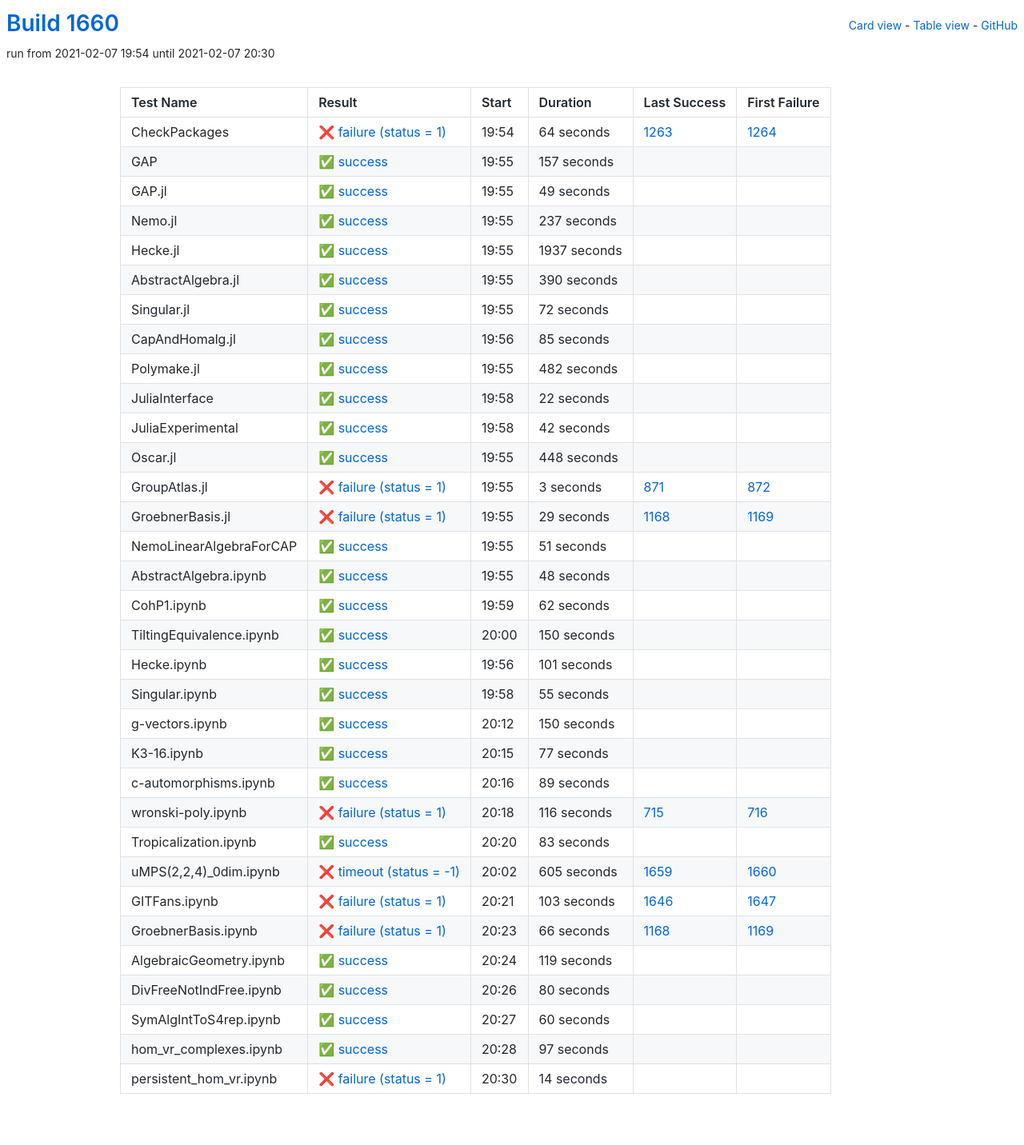
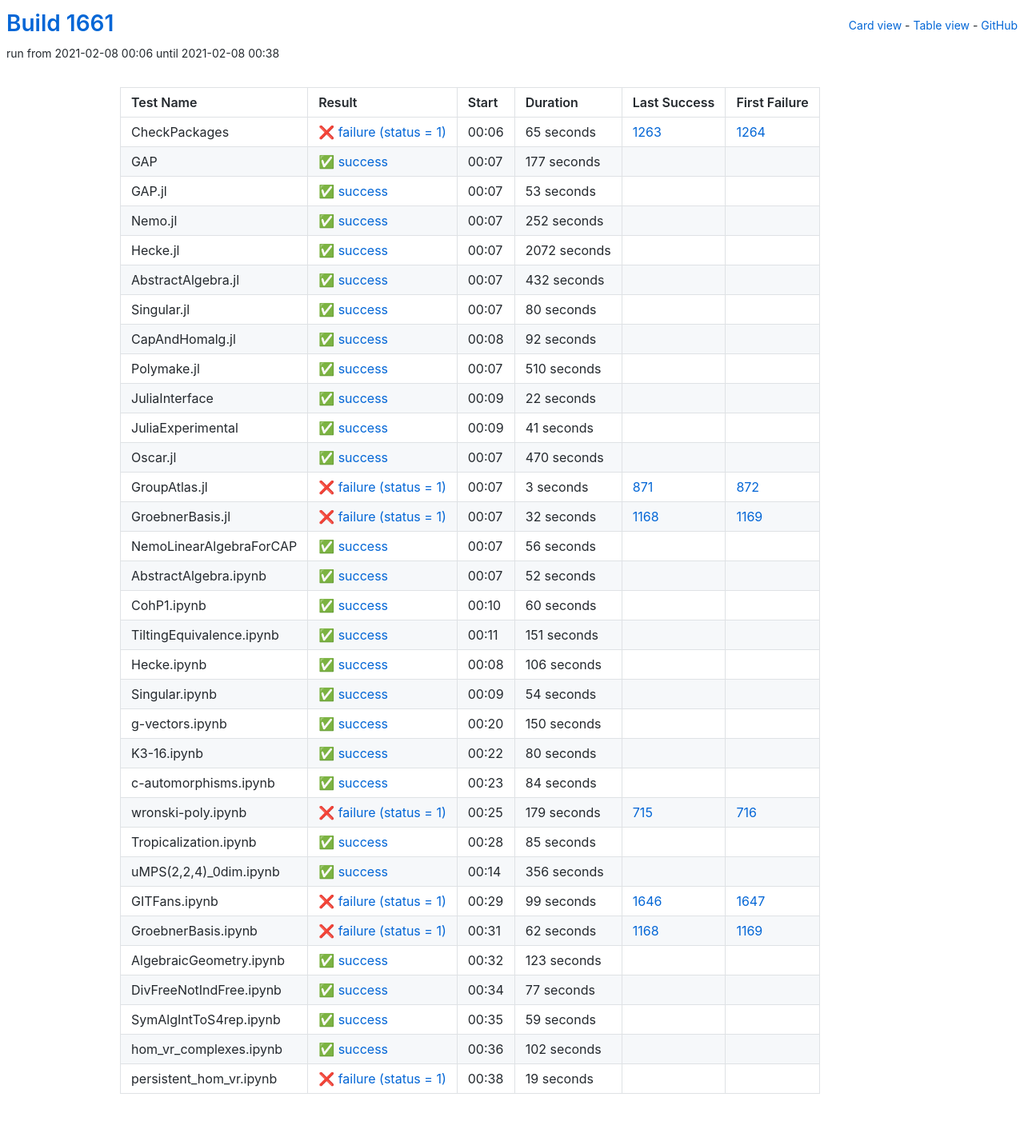
Before and after one commit to oscar-system/oscar-ci-status-stable, a Jekyll site: the page built from table.html, in a window 1280 px wide. Shown: the whole page at 80% size. Built offline with Jekyll 4.4.1, drawn with Linux system fonts in a browser that asks for light colours.

Commit message:
Build #1661

```diff
--- a/_data/ci.yml
+++ b/_data/ci.yml
@@ -1,6 +1,6 @@
 ---
-build: 1660
-build_url: https://oscarci.mathematik.uni-kl.de/job/oscar-stable/1660/
+build: 1661
+build_url: https://oscarci.mathematik.uni-kl.de/job/oscar-stable/1661/
 job: oscar-stable
 organization: oscar-system
 repo: oscar-ci-status-stable
@@ -8,116 +8,116 @@ repourl: https://github.com/oscar-system/oscar-ci-status-stable
 tests:
 - name: CheckPackages
   id: checkpackages
-  log: https://oscarci.mathematik.uni-kl.de/job/oscar-stable/1660/artifact/logs/build-1660/CheckPackages.log
-  start: 2021-02-07 19:54
+  log: https://oscarci.mathematik.uni-kl.de/job/oscar-stable/1661/artifact/logs/build-1661/CheckPackages.log
+  start: 2021-02-08 00:06
   success: false
   exitcode: 1
   status: failure
-  duration: 64
+  duration: 65
   last_success: 1263
   last_success_url: https://oscarci.mathematik.uni-kl.de/job/oscar-stable/1263/
   first_failure: 1264
   first_failure_url: https://oscarci.mathematik.uni-kl.de/job/oscar-stable/1264/
 - name: GAP
   id: gap
-  log: https://oscarci.mathematik.uni-kl.de/job/oscar-stable/1660/artifact/logs/build-1660/GAP.log
-  start: 2021-02-07 19:55
+  log: https://oscarci.mathematik.uni-kl.de/job/oscar-stable/1661/artifact/logs/build-1661/GAP.log
+  start: 2021-02-08 00:07
   success: true
   exitcode: 0
   status: success
-  duration: 157
+  duration: 177
   last_success: false
   last_success_url:
   first_failure: false
   first_failure_url:
 - name: GAP.jl
   id: gap-jl
-  log: https://oscarci.mathematik.uni-kl.de/job/oscar-stable/1660/artifact/logs/build-1660/GAP.jl.log
-  start: 2021-02-07 19:55
+  log: https://oscarci.mathematik.uni-kl.de/job/oscar-stable/1661/artifact/logs/build-1661/GAP.jl.log
+  start: 2021-02-08 00:07
   success: true
   exitcode: 0
   status: success
-  duration: 49
+  duration: 53
   last_success: false
   last_success_url:
   first_failure: false
   first_failure_url:
 - name: Nemo.jl
   id: nemo-jl
-  log: https://oscarci.mathematik.uni-kl.de/job/oscar-stable/1660/artifact/logs/build-1660/Nemo.jl.log
-  start: 2021-02-07 19:55
+  log: https://oscarci.mathematik.uni-kl.de/job/oscar-stable/1661/artifact/logs/build-1661/Nemo.jl.log
+  start: 2021-02-08 00:07
   success: true
   exitcode: 0
   status: success
-  duration: 237
+  duration: 252
   last_success: false
   last_success_url:
   first_failure: false
   first_failure_url:
 - name: Hecke.jl
   id: hecke-jl
-  log: https://oscarci.mathematik.uni-kl.de/job/oscar-stable/1660/artifact/logs/build-1660/Hecke.jl.log
-  start: 2021-02-07 19:55
+  log: https://oscarci.mathematik.uni-kl.de/job/oscar-stable/1661/artifact/logs/build-1661/Hecke.jl.log
+  start: 2021-02-08 00:07
   success: true
   exitcode: 0
   status: success
-  duration: 1937
+  duration: 2072
   last_success: false
   last_success_url:
   first_failure: false
   first_failure_url:
 - name: AbstractAlgebra.jl
   id: abstractalgebra-jl
-  log: https://oscarci.mathematik.uni-kl.de/job/oscar-stable/1660/artifact/logs/build-1660/AbstractAlgebra.jl.log
-  start: 2021-02-07 19:55
+  log: https://oscarci.mathematik.uni-kl.de/job/oscar-stable/1661/artifact/logs/build-1661/AbstractAlgebra.jl.log
+  start: 2021-02-08 00:07
   success: true
   exitcode: 0
   status: success
-  duration: 390
+  duration: 432
   last_success: false
   last_success_url:
   first_failure: false
   first_failure_url:
 - name: Singular.jl
   id: singular-jl
-  log: https://oscarci.mathematik.uni-kl.de/job/oscar-stable/1660/artifact/logs/build-1660/Singular.jl.log
-  start: 2021-02-07 19:55
+  log: https://oscarci.mathematik.uni-kl.de/job/oscar-stable/1661/artifact/logs/build-1661/Singular.jl.log
+  start: 2021-02-08 00:07
   success: true
   exitcode: 0
   status: success
-  duration: 72
+  duration: 80
   last_success: false
   last_success_url:
   first_failure: false
   first_failure_url:
 - name: CapAndHomalg.jl
   id: capandhomalg-jl
-  log: https://oscarci.mathematik.uni-kl.de/job/oscar-stable/1660/artifact/logs/build-1660/CapAndHomalg.jl.log
-  start: 2021-02-07 19:56
+  log: https://oscarci.mathematik.uni-kl.de/job/oscar-stable/1661/artifact/logs/build-1661/CapAndHomalg.jl.log
+  start: 2021-02-08 00:08
   success: true
   exitcode: 0
   status: success
-  duration: 85
+  duration: 92
   last_success: false
   last_success_url:
   first_failure: false
   first_failure_url:
 - name: Polymake.jl
   id: polymake-jl
-  log: https://oscarci.mathematik.uni-kl.de/job/oscar-stable/1660/artifact/logs/build-1660/Polymake.jl.log
-  start: 2021-02-07 19:55
+  log: https://oscarci.mathematik.uni-kl.de/job/oscar-stable/1661/artifact/logs/build-1661/Polymake.jl.log
+  start: 2021-02-08 00:07
   success: true
   exitcode: 0
   status: success
-  duration: 482
+  duration: 510
   last_success: false
   last_success_url:
   first_failure: false
   first_failure_url:
 - name: JuliaInterface
   id: juliainterface
-  log: https://oscarci.mathematik.uni-kl.de/job/oscar-stable/1660/artifact/logs/build-1660/JuliaInterface.log
-  start: 2021-02-07 19:58
+  log: https://oscarci.mathematik.uni-kl.de/job/oscar-stable/1661/artifact/logs/build-1661/JuliaInterface.log
+  start: 2021-02-08 00:09
   success: true
   exitcode: 0
   status: success
@@ -128,32 +128,32 @@ tests:
   first_failure_url:
 - name: JuliaExperimental
   id: juliaexperimental
-  log: https://oscarci.mathematik.uni-kl.de/job/oscar-stable/1660/artifact/logs/build-1660/JuliaExperimental.log
-  start: 2021-02-07 19:58
+  log: https://oscarci.mathematik.uni-kl.de/job/oscar-stable/1661/artifact/logs/build-1661/JuliaExperimental.log
+  start: 2021-02-08 00:09
   success: true
   exitcode: 0
   status: success
-  duration: 42
+  duration: 41
   last_success: false
   last_success_url:
   first_failure: false
   first_failure_url:
 - name: Oscar.jl
   id: oscar-jl
-  log: https://oscarci.mathematik.uni-kl.de/job/oscar-stable/1660/artifact/logs/build-1660/Oscar.jl.log
-  start: 2021-02-07 19:55
+  log: https://oscarci.mathematik.uni-kl.de/job/oscar-stable/1661/artifact/logs/build-1661/Oscar.jl.log
+  start: 2021-02-08 00:07
   success: true
   exitcode: 0
   status: success
-  duration: 448
+  duration: 470
   last_success: false
   last_success_url:
   first_failure: false
   first_failure_url:
 - name: GroupAtlas.jl
   id: groupatlas-jl
-  log: https://oscarci.mathematik.uni-kl.de/job/oscar-stable/1660/artifact/logs/build-1660/GroupAtlas.jl.log
-  start: 2021-02-07 19:55
+  log: https://oscarci.mathematik.uni-kl.de/job/oscar-stable/1661/artifact/logs/build-1661/GroupAtlas.jl.log
+  start: 2021-02-08 00:07
   success: false
   exitcode: 1
   status: failure
@@ -164,92 +164,92 @@ tests:
   first_failure_url: https://oscarci.mathematik.uni-kl.de/job/oscar-stable/872/
 - name: GroebnerBasis.jl
   id: groebnerbasis-jl
-  log: https://oscarci.mathematik.uni-kl.de/job/oscar-stable/1660/artifact/logs/build-1660/GroebnerBasis.jl.log
-  start: 2021-02-07 19:55
+  log: https://oscarci.mathematik.uni-kl.de/job/oscar-stable/1661/artifact/logs/build-1661/GroebnerBasis.jl.log
+  start: 2021-02-08 00:07
   success: false
   exitcode: 1
   status: failure
-  duration: 29
+  duration: 32
   last_success: 1168
   last_success_url: https://oscarci.mathematik.uni-kl.de/job/oscar-stable/1168/
   first_failure: 1169
   first_failure_url: https://oscarci.mathematik.uni-kl.de/job/oscar-stable/1169/
 - name: NemoLinearAlgebraForCAP
   id: nemolinearalgebraforcap
-  log: https://oscarci.mathematik.uni-kl.de/job/oscar-stable/1660/artifact/logs/build-1660/NemoLinearAlgebraForCAP.log
-  start: 2021-02-07 19:55
+  log: https://oscarci.mathematik.uni-kl.de/job/oscar-stable/1661/artifact/logs/build-1661/NemoLinearAlgebraForCAP.log
+  start: 2021-02-08 00:07
   success: true
   exitcode: 0
   status: success
-  duration: 51
+  duration: 56
   last_success: false
   last_success_url:
   first_failure: false
   first_failure_url:
 - name: AbstractAlgebra.ipynb
   id: abstractalgebra-ipynb
-  log: https://oscarci.mathematik.uni-kl.de/job/oscar-stable/1660/artifact/logs/build-1660/AbstractAlgebra.ipynb.log
-  start: 2021-02-07 19:55
+  log: https://oscarci.mathematik.uni-kl.de/job/oscar-stable/1661/artifact/logs/build-1661/AbstractAlgebra.ipynb.log
+  start: 2021-02-08 00:07
   success: true
   exitcode: 0
   status: success
-  duration: 48
+  duration: 52
   last_success: false
   last_success_url:
   first_failure: false
   first_failure_url:
 - name: CohP1.ipynb
   id: cohp1-ipynb
-  log: https://oscarci.mathematik.uni-kl.de/job/oscar-stable/1660/artifact/logs/build-1660/CohP1.ipynb.log
-  start: 2021-02-07 19:59
+  log: https://oscarci.mathematik.uni-kl.de/job/oscar-stable/1661/artifact/logs/build-1661/CohP1.ipynb.log
+  start: 2021-02-08 00:10
   success: true
   exitcode: 0
   status: success
-  duration: 62
+  duration: 60
   last_success: false
   last_success_url:
   first_failure: false
   first_failure_url:
 - name: TiltingEquivalence.ipynb
   id: tiltingequivalence-ipynb
-  log: https://oscarci.mathematik.uni-kl.de/job/oscar-stable/1660/artifact/logs/build-1660/TiltingEquivalence.ipynb.log
-  start: 2021-02-07 20:00
+  log: https://oscarci.mathematik.uni-kl.de/job/oscar-stable/1661/artifact/logs/build-1661/TiltingEquivalence.ipynb.log
+  start: 2021-02-08 00:11
   success: true
   exitcode: 0
   status: success
-  duration: 150
+  duration: 151
   last_success: false
   last_success_url:
   first_failure: false
   first_failure_url:
 - name: Hecke.ipynb
   id: hecke-ipynb
-  log: https://oscarci.mathematik.uni-kl.de/job/oscar-stable/1660/artifact/logs/build-1660/Hecke.ipynb.log
-  start: 2021-02-07 19:56
+  log: https://oscarci.mathematik.uni-kl.de/job/oscar-stable/1661/artifact/logs/build-1661/Hecke.ipynb.log
+  start: 2021-02-08 00:08
   success: true
   exitcode: 0
   status: success
-  duration: 101
+  duration: 106
   last_success: false
   last_success_url:
   first_failure: false
   first_failure_url:
 - name: Singular.ipynb
   id: singular-ipynb
-  log: https://oscarci.mathematik.uni-kl.de/job/oscar-stable/1660/artifact/logs/build-1660/Singular.ipynb.log
-  start: 2021-02-07 19:58
+  log: https://oscarci.mathematik.uni-kl.de/job/oscar-stable/1661/artifact/logs/build-1661/Singular.ipynb.log
+  start: 2021-02-08 00:09
   success: true
   exitcode: 0
   status: success
-  duration: 55
+  duration: 54
   last_success: false
   last_success_url:
   first_failure: false
   first_failure_url:
 - name: g-vectors.ipynb
   id: g-vectors-ipynb
-  log: https://oscarci.mathematik.uni-kl.de/job/oscar-stable/1660/artifact/logs/build-1660/g-vectors.ipynb.log
-  start: 2021-02-07 20:12
+  log: https://oscarci.mathematik.uni-kl.de/job/oscar-stable/1661/artifact/logs/build-1661/g-vectors.ipynb.log
+  start: 2021-02-08 00:20
   success: true
   exitcode: 0
   status: success
@@ -260,8 +260,104 @@ tests:
   first_failure_url:
 - name: K3-16.ipynb
   id: k3-16-ipynb
-  log: https://oscarci.mathematik.uni-kl.de/job/oscar-stable/1660/artifact/logs/build-1660/K3-16.ipynb.log
-  start: 2021-02-07 20:15
+  log: https://oscarci.mathematik.uni-kl.de/job/oscar-stable/1661/artifact/logs/build-1661/K3-16.ipynb.log
+  start: 2021-02-08 00:22
+  success: true
+  exitcode: 0
+  status: success
+  duration: 80
+  last_success: false
+  last_success_url:
+  first_failure: false
+  first_failure_url:
+- name: c-automorphisms.ipynb
+  id: c-automorphisms-ipynb
+  log: https://oscarci.mathematik.uni-kl.de/job/oscar-stable/1661/artifact/logs/build-1661/c-automorphisms.ipynb.log
+  start: 2021-02-08 00:23
+  success: true
+  exitcode: 0
+  status: success
+  duration: 84
+  last_success: false
+  last_success_url:
+  first_failure: false
+  first_failure_url:
+- name: wronski-poly.ipynb
+  id: wronski-poly-ipynb
+  log: https://oscarci.mathematik.uni-kl.de/job/oscar-stable/1661/artifact/logs/build-1661/wronski-poly.ipynb.log
+  start: 2021-02-08 00:25
+  success: false
+  exitcode: 1
+  status: failure
+  duration: 179
+  last_success: 715
+  last_success_url: https://oscarci.mathematik.uni-kl.de/job/oscar-stable/715/
+  first_failure: 716
+  first_failure_url: https://oscarci.mathematik.uni-kl.de/job/oscar-stable/716/
+- name: Tropicalization.ipynb
+  id: tropicalization-ipynb
+  log: https://oscarci.mathematik.uni-kl.de/job/oscar-stable/1661/artifact/logs/build-1661/Tropicalization.ipynb.log
+  start: 2021-02-08 00:28
+  success: true
+  exitcode: 0
+  status: success
+  duration: 85
+  last_success: false
+  last_success_url:
+  first_failure: false
+  first_failure_url:
+- name: uMPS(2,2,4)_0dim.ipynb
+  id: umps-2-2-4-0dim-ipynb
+  log: https://oscarci.mathematik.uni-kl.de/job/oscar-stable/1661/artifact/logs/build-1661/uMPS-2-2-4-_0dim.ipynb.log
+  start: 2021-02-08 00:14
+  success: true
+  exitcode: 0
+  status: success
+  duration: 356
+  last_success: false
+  last_success_url:
+  first_failure: false
+  first_failure_url:
+- name: GITFans.ipynb
+  id: gitfans-ipynb
+  log: https://oscarci.mathematik.uni-kl.de/job/oscar-stable/1661/artifact/logs/build-1661/GITFans.ipynb.log
+  start: 2021-02-08 00:29
+  success: false
+  exitcode: 1
+  status: failure
+  duration: 99
+  last_success: 1646
+  last_success_url: https://oscarci.mathematik.uni-kl.de/job/oscar-stable/1646/
+  first_failure: 1647
+  first_failure_url: https://oscarci.mathematik.uni-kl.de/job/oscar-stable/1647/
+- name: GroebnerBasis.ipynb
+  id: groebnerbasis-ipynb
+  log: https://oscarci.mathematik.uni-kl.de/job/oscar-stable/1661/artifact/logs/build-1661/GroebnerBasis.ipynb.log
+  start: 2021-02-08 00:31
+  success: false
+  exitcode: 1
+  status: failure
+  duration: 62
+  last_success: 1168
+  last_success_url: https://oscarci.mathematik.uni-kl.de/job/oscar-stable/1168/
+  first_failure: 1169
+  first_failure_url: https://oscarci.mathematik.uni-kl.de/job/oscar-stable/1169/
+- name: AlgebraicGeometry.ipynb
+  id: algebraicgeometry-ipynb
+  log: https://oscarci.mathematik.uni-kl.de/job/oscar-stable/1661/artifact/logs/build-1661/AlgebraicGeometry.ipynb.log
+  start: 2021-02-08 00:32
+  success: true
+  exitcode: 0
+  status: success
+  duration: 123
+  last_success: false
+  last_success_url:
+  first_failure: false
+  first_failure_url:
+- name: DivFreeNotIndFree.ipynb
+  id: divfreenotindfree-ipynb
+  log: https://oscarci.mathematik.uni-kl.de/job/oscar-stable/1661/artifact/logs/build-1661/DivFreeNotIndFree.ipynb.log
+  start: 2021-02-08 00:34
   success: true
   exitcode: 0
   status: success
@@ -270,134 +366,38 @@ tests:
   last_success_url:
   first_failure: false
   first_failure_url:
-- name: c-automorphisms.ipynb
-  id: c-automorphisms-ipynb
-  log: https://oscarci.mathematik.uni-kl.de/job/oscar-stable/1660/artifact/logs/build-1660/c-automorphisms.ipynb.log
-  start: 2021-02-07 20:16
+- name: SymAlgIntToS4rep.ipynb
+  id: symalginttos4rep-ipynb
+  log: https://oscarci.mathematik.uni-kl.de/job/oscar-stable/1661/artifact/logs/build-1661/SymAlgIntToS4rep.ipynb.log
+  start: 2021-02-08 00:35
   success: true
   exitcode: 0
   status: success
-  duration: 89
-  last_success: false
-  last_success_url:
-  first_failure: false
-  first_failure_url:
-- name: wronski-poly.ipynb
-  id: wronski-poly-ipynb
-  log: https://oscarci.mathematik.uni-kl.de/job/oscar-stable/1660/artifact/logs/build-1660/wronski-poly.ipynb.log
-  start: 2021-02-07 20:18
-  success: false
-  exitcode: 1
-  status: failure
-  duration: 116
-  last_success: 715
-  last_success_url: https://oscarci.mathematik.uni-kl.de/job/oscar-stable/715/
-  first_failure: 716
-  first_failure_url: https://oscarci.mathematik.uni-kl.de/job/oscar-stable/716/
-- name: Tropicalization.ipynb
-  id: tropicalization-ipynb
-  log: https://oscarci.mathematik.uni-kl.de/job/oscar-stable/1660/artifact/logs/build-1660/Tropicalization.ipynb.log
-  start: 2021-02-07 20:20
-  success: true
-  exitcode: 0
-  status: success
-  duration: 83
-  last_success: false
-  last_success_url:
-  first_failure: false
-  first_failure_url:
-- name: uMPS(2,2,4)_0dim.ipynb
-  id: umps-2-2-4-0dim-ipynb
-  log: https://oscarci.mathematik.uni-kl.de/job/oscar-stable/1660/artifact/logs/build-1660/uMPS-2-2-4-_0dim.ipynb.log
-  start: 2021-02-07 20:02
-  success: false
-  exitcode: -1
-  status: timeout
-  duration: 605
-  last_success: 1659
-  last_success_url: https://oscarci.mathematik.uni-kl.de/job/oscar-stable/1659/
-  first_failure: 1660
-  first_failure_url: https://oscarci.mathematik.uni-kl.de/job/oscar-stable/1660/
-- name: GITFans.ipynb
-  id: gitfans-ipynb
-  log: https://oscarci.mathematik.uni-kl.de/job/oscar-stable/1660/artifact/logs/build-1660/GITFans.ipynb.log
-  start: 2021-02-07 20:21
-  success: false
-  exitcode: 1
-  status: failure
-  duration: 103
-  last_success: 1646
-  last_success_url: https://oscarci.mathematik.uni-kl.de/job/oscar-stable/1646/
-  first_failure: 1647
-  first_failure_url: https://oscarci.mathematik.uni-kl.de/job/oscar-stable/1647/
-- name: GroebnerBasis.ipynb
-  id: groebnerbasis-ipynb
-  log: https://oscarci.mathematik.uni-kl.de/job/oscar-stable/1660/artifact/logs/build-1660/GroebnerBasis.ipynb.log
-  start: 2021-02-07 20:23
-  success: false
-  exitcode: 1
-  status: failure
-  duration: 66
-  last_success: 1168
-  last_success_url: https://oscarci.mathematik.uni-kl.de/job/oscar-stable/1168/
-  first_failure: 1169
-  first_failure_url: https://oscarci.mathematik.uni-kl.de/job/oscar-stable/1169/
-- name: AlgebraicGeometry.ipynb
-  id: algebraicgeometry-ipynb
-  log: https://oscarci.mathematik.uni-kl.de/job/oscar-stable/1660/artifact/logs/build-1660/AlgebraicGeometry.ipynb.log
-  start: 2021-02-07 20:24
-  success: true
-  exitcode: 0
-  status: success
-  duration: 119
-  last_success: false
-  last_success_url:
-  first_failure: false
-  first_failure_url:
-- name: DivFreeNotIndFree.ipynb
-  id: divfreenotindfree-ipynb
-  log: https://oscarci.mathematik.uni-kl.de/job/oscar-stable/1660/artifact/logs/build-1660/DivFreeNotIndFree.ipynb.log
-  start: 2021-02-07 20:26
-  success: true
-  exitcode: 0
-  status: success
-  duration: 80
-  last_success: false
-  last_success_url:
-  first_failure: false
-  first_failure_url:
-- name: SymAlgIntToS4rep.ipynb
-  id: symalginttos4rep-ipynb
-  log: https://oscarci.mathematik.uni-kl.de/job/oscar-stable/1660/artifact/logs/build-1660/SymAlgIntToS4rep.ipynb.log
-  start: 2021-02-07 20:27
-  success: true
-  exitcode: 0
-  status: success
-  duration: 60
+  duration: 59
   last_success: false
   last_success_url:
   first_failure: false
   first_failure_url:
 - name: hom_vr_complexes.ipynb
   id: hom-vr-complexes-ipynb
-  log: https://oscarci.mathematik.uni-kl.de/job/oscar-stable/1660/artifact/logs/build-1660/hom_vr_complexes.ipynb.log
-  start: 2021-02-07 20:28
+  log: https://oscarci.mathematik.uni-kl.de/job/oscar-stable/1661/artifact/logs/build-1661/hom_vr_complexes.ipynb.log
+  start: 2021-02-08 00:36
   success: true
   exitcode: 0
   status: success
-  duration: 97
+  duration: 102
   last_success: false
   last_success_url:
   first_failure: false
   first_failure_url:
 - name: persistent_hom_vr.ipynb
   id: persistent-hom-vr-ipynb
-  log: https://oscarci.mathematik.uni-kl.de/job/oscar-stable/1660/artifact/logs/build-1660/persistent_hom_vr.ipynb.log
-  start: 2021-02-07 20:30
+  log: https://oscarci.mathematik.uni-kl.de/job/oscar-stable/1661/artifact/logs/build-1661/persistent_hom_vr.ipynb.log
+  start: 2021-02-08 00:38
   success: false
   exitcode: 1
   status: failure
-  duration: 14
+  duration: 19
   last_success: false
   last_success_url:
   first_failure: false
```
Also changed, not shown: README.md.
